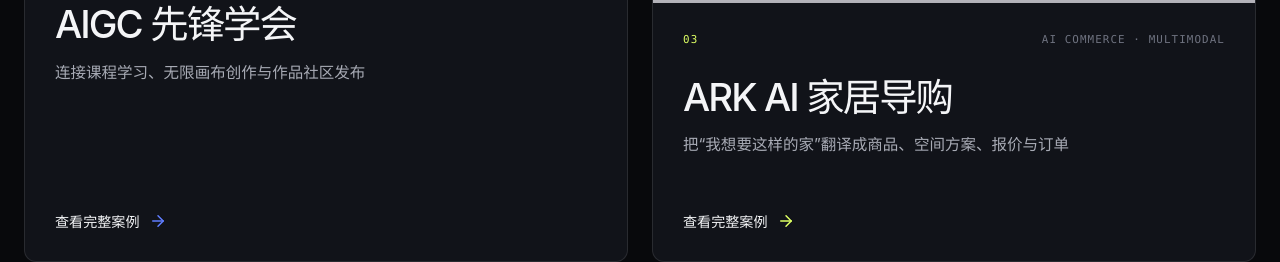
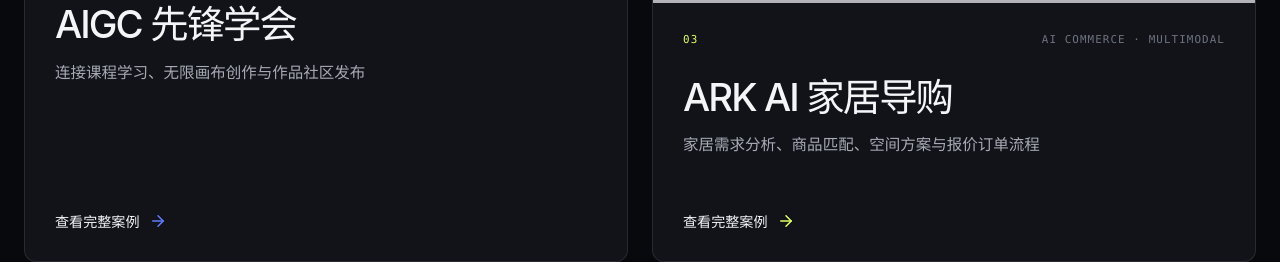
Before and after one commit to kam74515-boop/hzj-ai-product-portfolio, a React (Vite) app: page / in a window 1280 px wide. Shown: the part 2440-2702 px from the top of the page. Built offline with nearby package versions, Linux system fonts and the light colour scheme.

Commit message:
Refine ARK card copy

```diff
--- a/src/data.js
+++ b/src/data.js
@@ -183,10 +183,10 @@ export const projects = [
     status: '产品设计方案',
     tag: 'AI Commerce · Multimodal',
     title: 'ARK AI 家居导购',
-    subtitle: '把“我想要这样的家”翻译成商品、空间方案、报价与订单',
+    subtitle: '家居需求分析、商品匹配、空间方案与报价订单流程',
     summary:
       '面向家居搭配与装修用户，连接自然语言需求、空间照片、商品库和生成式效果图，并将空间方案关联到商品、商家报价与拆分订单。',
-    role: '0→1 产品定义 · 信息架构 · 原型 · 模型评测',
+    role: '0→1 产品定义 · 信息架构 · 交互设计 · 模型评测',
     period: '2026',
     accent: '#ddff63',
     heroImage: '/assets/ark-home.png',
```
